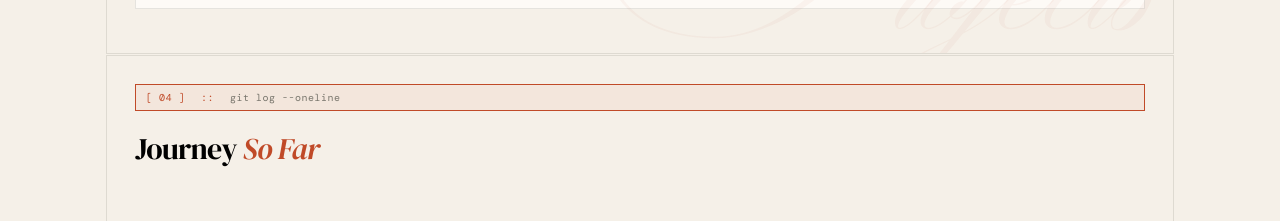
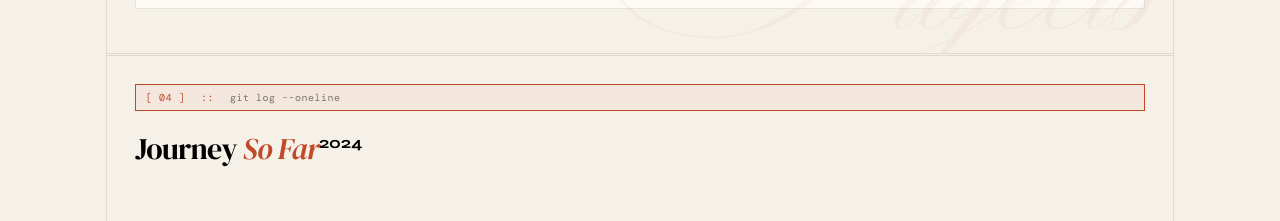
Before and after one commit to jnrgxx/portfolio, a React (Vite) app: page / in a window 1280 px wide. Shown: the part 1820-2041 px from the top of the page. Built offline with nearby package versions, Linux system fonts and the light colour scheme; no server answers.

Commit message:
Project Update

```diff
--- a/src/Sections/Journey.tsx
+++ b/src/Sections/Journey.tsx
@@ -21,6 +21,7 @@ export default function Journey() {
                     {/* Main Content */}
                     <div className="flex">
                         <div className="w-px bg-bd absolute"></div>
+                        <div className="">2024</div>
                     </div>
                 </div>
 
```
